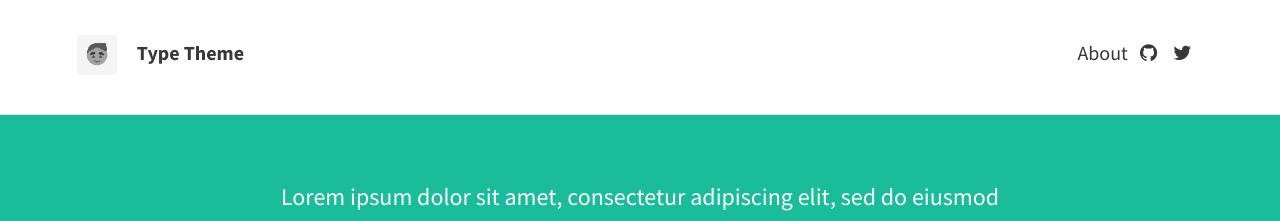
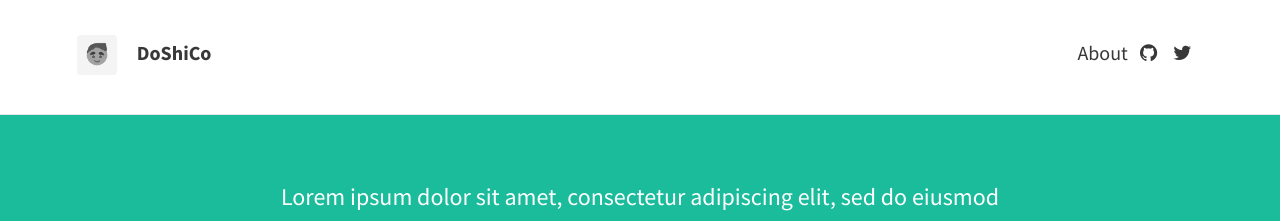
Before and after one commit to kkelchte/kkelchte.github.io, a Jekyll site: the page built from index.html, in a window 1280 px wide. Shown: the top 221 px of the page. Built offline with Jekyll 4.4.1, drawn with Linux system fonts in a browser that asks for light colours; nearby versions of some CDN libraries; the list of posts is cut into pages by our own code.

Commit message:
config file

```diff
--- a/_config.yml
+++ b/_config.yml
@@ -1,11 +1,11 @@
 # SITE CONFIGURATION
-baseurl: "/type-theme"
-url: "https://rohanchandra.github.io/"
+baseurl: ""
+url: "https://kkelchte.github.io/"
 
 # THEME-SPECIFIC CONFIGURATION
 theme_settings:
   # Meta
-  title: Type Theme
+  title: DoShiCo
   avatar: assets/img/avatar.png
   favicon: assets/favicon.ico
   gravatar: # Email MD5 hash
@@ -29,7 +29,7 @@
   facebook:
   flickr:
   gitlab:
-  github: "rohanchandra/type-theme"
+  github: "kkelchte"
   google_plus:
   instagram:
   linkedin:  # Full URL
```
